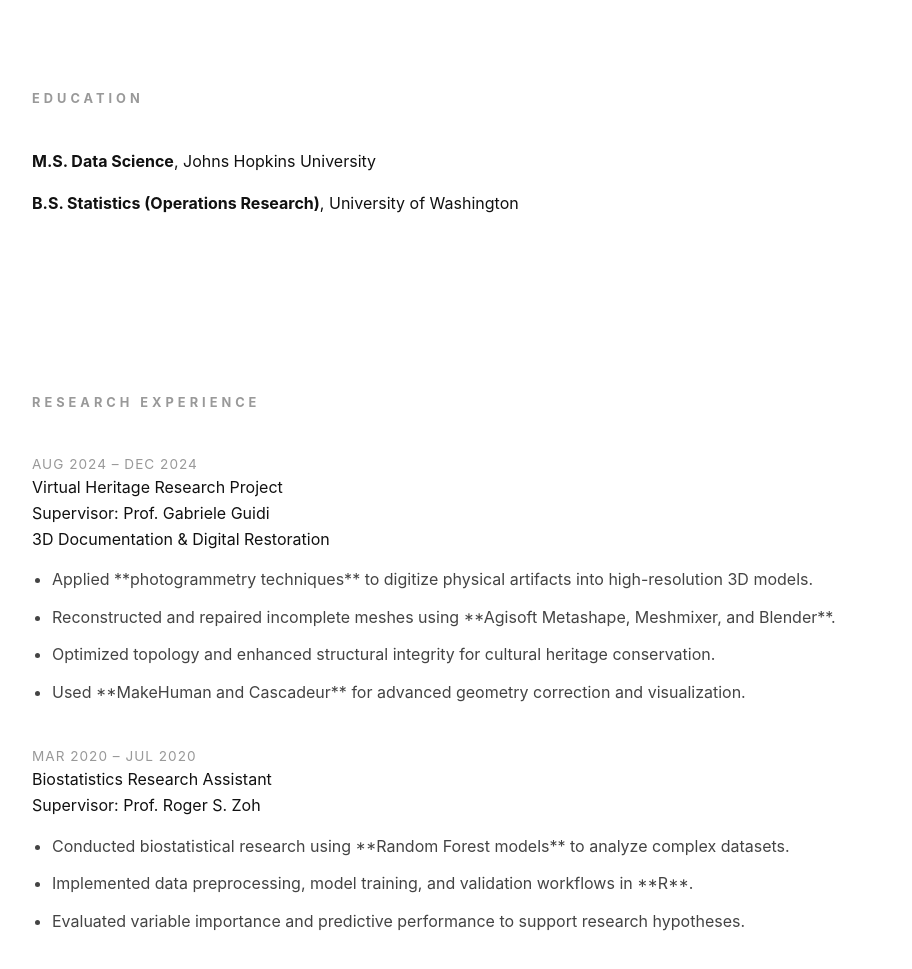
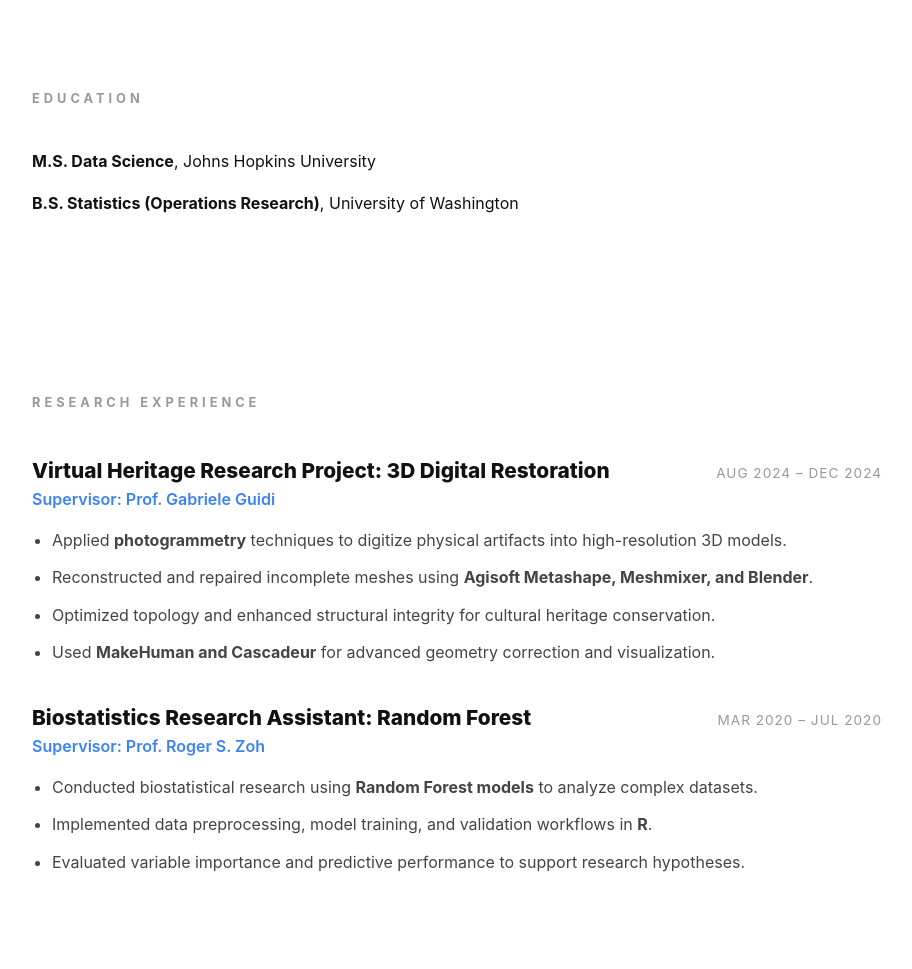
Before and after one commit to cocoseattle/cocoseattle.github.io, a plain HTML site: page index.html in a window 1280 px wide. Shown: the part 2246-3215 px from the top of the page, without its empty margins (123-1035 px from the left). Drawn offline with Linux system fonts and the light colour scheme.

Commit message:
Refactor research experience section for clarity
Updated job titles and emphasized key techniques using strong tags.

```diff
--- a/index.html
+++ b/index.html
@@ -254,25 +254,28 @@
     <h2>Research Experience</h2>
 
     <div class="experience-card">
-        <div class="date">Aug 2024 – Dec 2024</div>
-        <div class="role">Virtual Heritage Research Project</div>
-        <div class="comp">Supervisor: Prof. Gabriele Guidi</div>
-        <div class="comp">3D Documentation & Digital Restoration</div>
+         <div class="job-header">
+                <div class="job-title">Virtual Heritage Research Project: 3D Digital Restoration</div>
+               <div class="date">Aug 2024 – Dec 2024</div>
+        </div>
+        <div class="company">Supervisor: Prof. Gabriele Guidi</div>
         <ul>
-            <li>Applied **photogrammetry techniques** to digitize physical artifacts into high-resolution 3D models.</li>
-            <li>Reconstructed and repaired incomplete meshes using **Agisoft Metashape, Meshmixer, and Blender**.</li>
+            <li>Applied <strong>photogrammetry</strong> techniques to digitize physical artifacts into high-resolution 3D models.</li>
+            <li>Reconstructed and repaired incomplete meshes using <strong>Agisoft Metashape, Meshmixer, and Blender</strong>.</li>
             <li>Optimized topology and enhanced structural integrity for cultural heritage conservation.</li>
-            <li>Used **MakeHuman and Cascadeur** for advanced geometry correction and visualization.</li>
+            <li>Used <strong>MakeHuman and Cascadeur</strong> for advanced geometry correction and visualization.</li>
         </ul>
     </div>
 
-    <div class="experience-card" style="margin-top: 40px;">
-        <div class="date">Mar 2020 – Jul 2020</div>
-        <div class="role">Biostatistics Research Assistant</div>
-        <div class="comp">Supervisor: Prof. Roger S. Zoh</div>
+    <div class="experience-card">
+        <div class="job-header">
+                <div class="job-title">Biostatistics Research Assistant: Random Forest</div>
+               <div class="date">Mar 2020 – Jul 2020</div>
+        </div>
+        <div class="company">Supervisor: Prof. Roger S. Zoh</div>
         <ul>
-            <li>Conducted biostatistical research using **Random Forest models** to analyze complex datasets.</li>
-            <li>Implemented data preprocessing, model training, and validation workflows in **R**.</li>
+            <li>Conducted biostatistical research using <strong>Random Forest models</strong> to analyze complex datasets.</li>
+            <li>Implemented data preprocessing, model training, and validation workflows in <strong>R</strong>.</li>
             <li>Evaluated variable importance and predictive performance to support research hypotheses.</li>
         </ul>
     </div>
```
